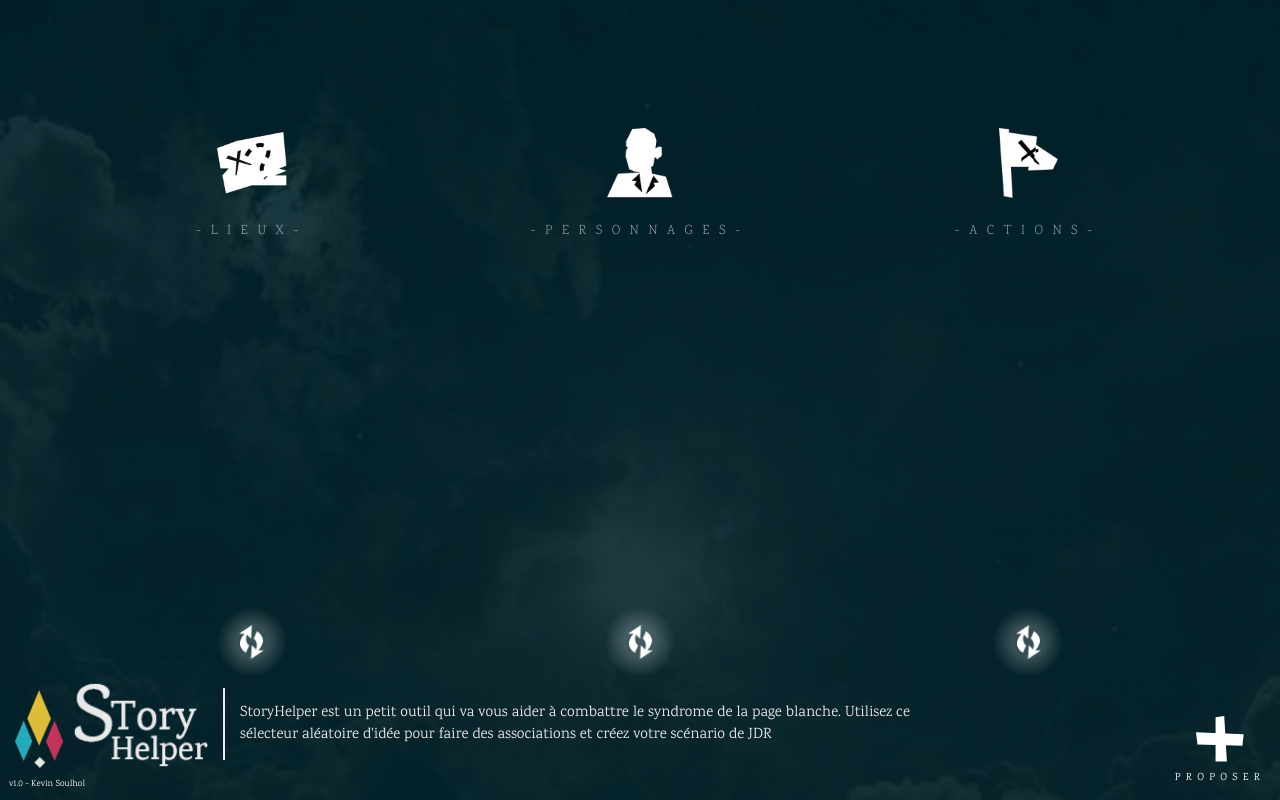
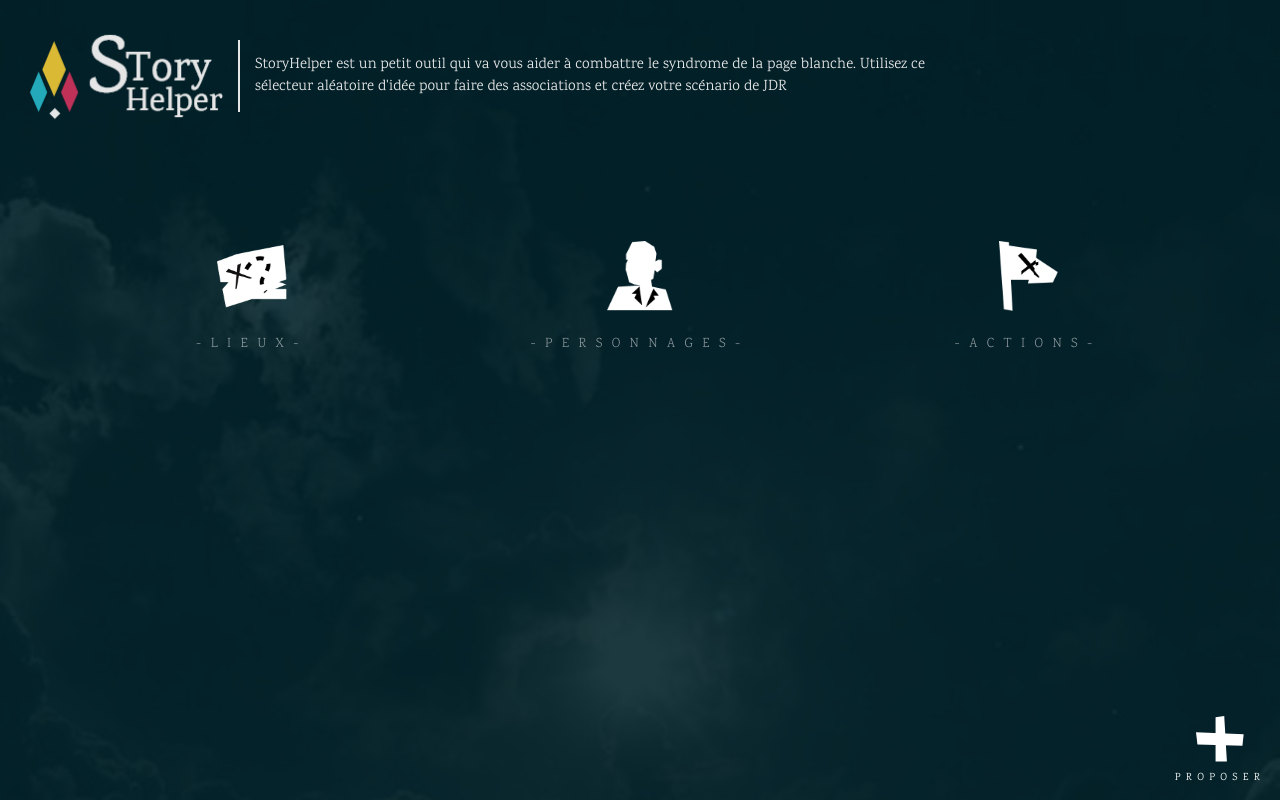
Before and after one commit to walterlamel/story-helper, a React (Create React App) app in the folder story-helper/: page / in a window 1280 px wide. Shown: the top 800 px of the page. Built offline with nearby package versions, Linux system fonts and the light colour scheme; no server answers.

Commit message:
correction hauteur ecran

```diff
--- a/story-helper/src/styles/_mobile.scss
+++ b/story-helper/src/styles/_mobile.scss
@@ -38,6 +38,7 @@
         justify-content: flex-start;
         margin: 3em 0;
         width: 100%;
+        height: 100%;
 
         .column{
             flex-direction: row;
--- a/story-helper/src/styles/main.scss
+++ b/story-helper/src/styles/main.scss
@@ -19,16 +19,18 @@ $text-family : 'Karma', serif;
 }
 
 
+
 .App{
     background-color: $main-fond;
     font-family: $text-family;
     font-size: $text-size-moyenne;
     color: white;
     text-align: center;
-    min-height: 100vh;
+    height: 100%;
     position: relative;
     display: flex;
-    justify-content: center;
+    flex-direction: column;
+    align-items: center;
 
 
     .background{
@@ -52,22 +54,22 @@ $text-family : 'Karma', serif;
     flex-direction: row;
     justify-content: center;
     align-items: flex-start;
-    margin: 0 $space;
     gap: $space;
-    margin-top: 10%;
     position: relative;
     z-index: 2;
+    margin: 4em $space 5em $space;
+    height: 650px;
 
     .column{
         position: relative;
         display: flex;
         flex-direction: column;
-        justify-content: flex-start;
+        justify-content: baseline;
         align-items: center;
         flex-grow: 3;
         width: 100%;
         min-width: 313px;
-        height: 79%;
+        height: 100%;
 
         .header{
             display: flex;
@@ -90,6 +92,7 @@ $text-family : 'Karma', serif;
 
         .container-element{
             width: 100%;
+            height: 100%;
         }
 
         h3{
@@ -166,12 +169,14 @@ $text-family : 'Karma', serif;
 
 
 .titles{
-    position: absolute;
+    position: relative;
     left: 1em;
     bottom: 1em;
     display: flex;
     align-items: center;
     justify-content: stretch;
+    align-self: flex-start;
+    padding: 2em 1em;
 
     img{
         max-width: 193px;
```
